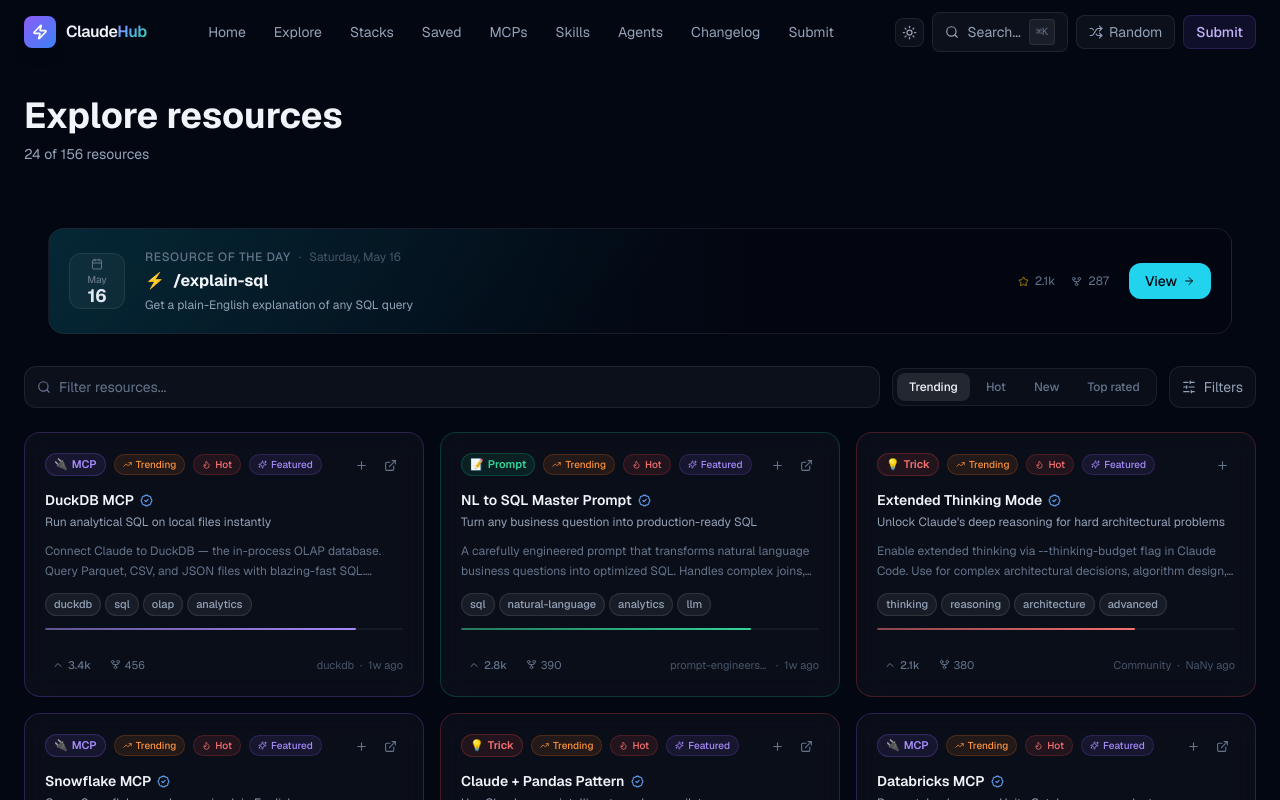
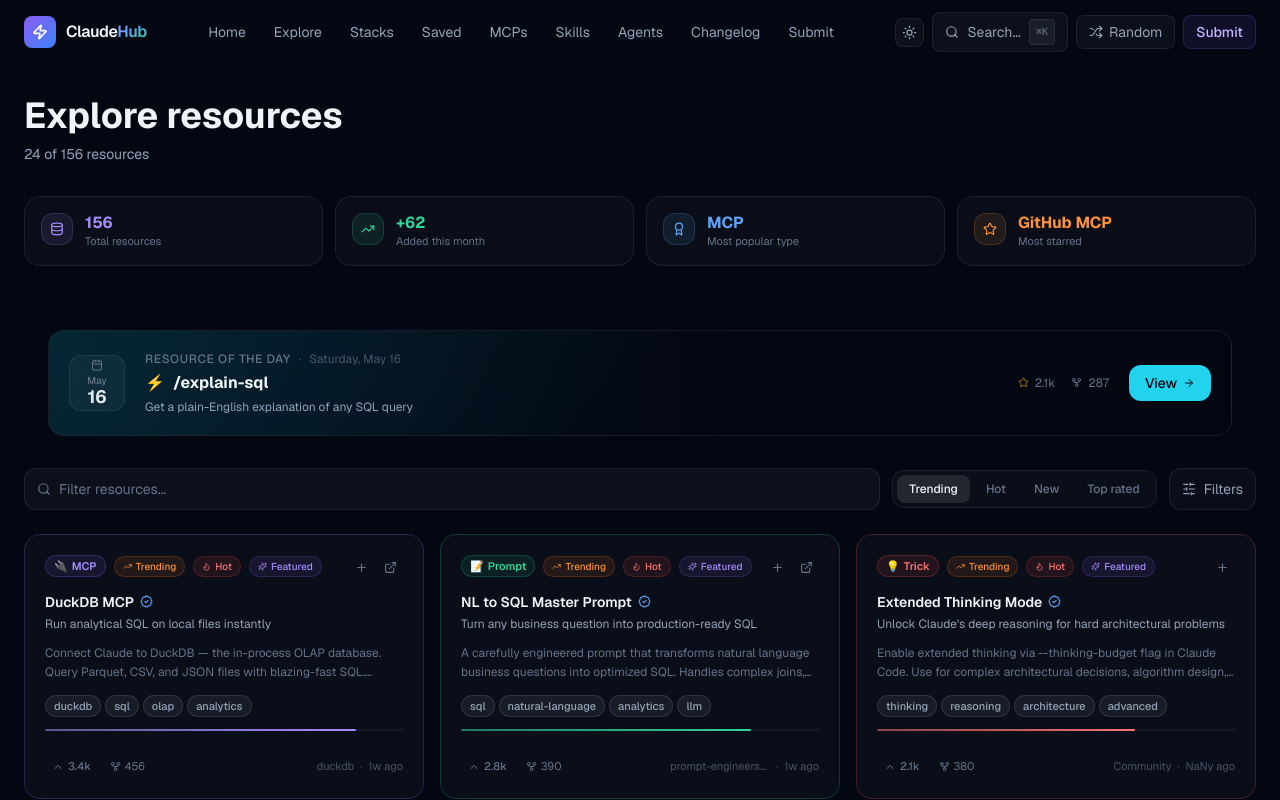
Before and after one commit to hari-techpath/claude-hub, a Next.js app: page /explore in a window 1280 px wide. Shown: the top 800 px of the page. Built offline with nearby package versions, Linux system fonts and the light colour scheme.

Commit message:
feat: trending ticker, explore stats bar, recently added row

```diff
--- a/app/explore/page.tsx
+++ b/app/explore/page.tsx
@@ -4,7 +4,7 @@
 import { useSearchParams } from "next/navigation";
 import { Suspense } from "react";
 import { motion, AnimatePresence } from "framer-motion";
-import { SlidersHorizontal, Search, X } from "lucide-react";
+import { SlidersHorizontal, Search, X, Database, TrendingUp, Award, Star } from "lucide-react";
 import Nav from "@/components/nav";
 import Footer from "@/components/footer";
 import SearchModal from "@/components/search-modal";
@@ -98,6 +98,48 @@
 
   const types = Object.entries(TYPE_META) as [ResourceType, typeof TYPE_META[ResourceType]][];
 
+  // Stats bar calculations
+  const totalResources = RESOURCES.length;
+  const thirtyDaysAgo = Date.now() - 30 * 24 * 60 * 60 * 1000;
+  const addedThisMonth = RESOURCES.filter((r) => {
+    const t = new Date(r.lastUpdated).getTime();
+    return !isNaN(t) && t >= thirtyDaysAgo;
+  }).length;
+  const typeCounts = RESOURCES.reduce<Record<string, number>>((acc, r) => {
+    acc[r.type] = (acc[r.type] || 0) + 1;
+    return acc;
+  }, {});
+  const mostPopularType = Object.entries(typeCounts).sort((a, b) => b[1] - a[1])[0];
+  const mostStarred = [...RESOURCES].sort((a, b) => b.stars - a.stars)[0];
+
+  const STATS = [
+    {
+      icon: Database,
+      value: totalResources.toString(),
+      label: "Total resources",
+      color: "#a78bfa",
+    },
+    {
+      icon: TrendingUp,
+      value: addedThisMonth > 0 ? `+${addedThisMonth}` : "—",
+      label: "Added this month",
+      color: "#34d399",
+    },
+    {
+      icon: Award,
+      value: mostPopularType ? TYPE_META[mostPopularType[0] as ResourceType].label : "—",
+      label: "Most popular type",
+      color: "#60a5fa",
+    },
+    {
+      icon: Star,
+      value: mostStarred ? mostStarred.name : "—",
+      label: "Most starred",
+      color: "#fb923c",
+      truncate: true,
+    },
+  ] as const;
+
   return (
     <>
       <Nav onSearchOpen={() => setSearchOpen(true)} />
@@ -106,6 +148,40 @@
         <div className="mb-8">
           <h1 className="text-3xl sm:text-4xl font-bold mb-2">Explore resources</h1>
           <p className="text-slate-400 text-sm">{displayed.length} of {filtered.length} resources</p>
+        </div>
+
+        {/* Stats bar */}
+        <div className="grid grid-cols-2 sm:grid-cols-4 gap-3 mb-8">
+          {STATS.map((stat, i) => {
+            const Icon = stat.icon;
+            return (
+              <motion.div
+                key={stat.label}
+                className="glass-card rounded-2xl p-4 flex items-start gap-3"
+                initial={{ opacity: 0, y: 16 }}
+                whileInView={{ opacity: 1, y: 0 }}
+                viewport={{ once: true }}
+                transition={{ duration: 0.4, delay: i * 0.07 }}
+              >
+                <div
+                  className="p-2 rounded-xl shrink-0"
+                  style={{ background: `${stat.color}18`, border: `1px solid ${stat.color}30` }}
+                >
+                  <Icon size={14} style={{ color: stat.color }} />
+                </div>
+                <div className="min-w-0">
+                  <div
+                    className={`text-base font-bold leading-tight mb-0.5 ${(stat as { truncate?: boolean }).truncate ? "truncate" : ""}`}
+                    style={{ color: stat.color }}
+                    title={(stat as { truncate?: boolean }).truncate ? stat.value : undefined}
+                  >
+                    {stat.value}
+                  </div>
+                  <div className="text-[11px] text-slate-500 leading-tight">{stat.label}</div>
+                </div>
+              </motion.div>
+            );
+          })}
         </div>
 
         <ResourceOfDay />
--- a/app/globals.css
+++ b/app/globals.css
@@ -196,6 +196,15 @@
   animation: floatLogo 18s ease-in-out infinite;
 }
 
+/* Hide scrollbar utility */
+.scrollbar-hide::-webkit-scrollbar {
+  display: none;
+}
+.scrollbar-hide {
+  -ms-overflow-style: none;
+  scrollbar-width: none;
+}
+
 /* Noise texture overlay */
 .noise::after {
   content: "";
--- a/app/page.tsx
+++ b/app/page.tsx
@@ -1,7 +1,9 @@
 "use client";
 
-import { useState } from "react";
+import { useState, useMemo } from "react";
+import { motion } from "framer-motion";
 import Nav from "@/components/nav";
+import TrendingTicker from "@/components/trending-ticker";
 import Hero from "@/components/hero";
 import StackStrip from "@/components/stack-strip";
 import FeaturedSpotlight from "@/components/featured-spotlight";
@@ -13,16 +15,19 @@
 import Footer from "@/components/footer";
 import SearchModal from "@/components/search-modal";
 import Link from "next/link";
-import { getCounts, RESOURCES } from "@/lib/resources";
+import { getCounts, getNew, RESOURCES } from "@/lib/resources";
+import ResourceCard from "@/components/resource-card";
 
 export default function HomePage() {
   const [searchOpen, setSearchOpen] = useState(false);
   const counts = getCounts();
   const totalCount = RESOURCES.length;
+  const recentResources = useMemo(() => getNew().slice(0, 6), []);
 
   return (
     <>
       <Nav onSearchOpen={() => setSearchOpen(true)} />
+      <TrendingTicker />
       <main>
         <Hero onSearchOpen={() => setSearchOpen(true)} totalCount={totalCount} counts={counts} />
         <StackStrip />
@@ -39,6 +44,34 @@
         <CategoryGrid counts={counts} />
         <TrendingSection />
         <TypeDistribution />
+
+        {/* Recently added */}
+        <section className="max-w-7xl mx-auto px-4 sm:px-6 py-12">
+          <div className="flex items-center gap-3 mb-6">
+            <h2 className="text-2xl font-bold">Recently added</h2>
+            <span className="relative flex h-2.5 w-2.5">
+              <span className="animate-ping absolute inline-flex h-full w-full rounded-full bg-emerald-400 opacity-75" />
+              <span className="relative inline-flex rounded-full h-2.5 w-2.5 bg-emerald-500" />
+            </span>
+          </div>
+          <div
+            className="flex gap-4 overflow-x-auto pb-2"
+            style={{ scrollbarWidth: "none", msOverflowStyle: "none" }}
+          >
+            {recentResources.map((resource, i) => (
+              <motion.div
+                key={resource.id}
+                className="min-w-[280px]"
+                initial={{ opacity: 0, x: 20 }}
+                whileInView={{ opacity: 1, x: 0 }}
+                viewport={{ once: true }}
+                transition={{ duration: 0.35, delay: i * 0.06 }}
+              >
+                <ResourceCard resource={resource} compact />
+              </motion.div>
+            ))}
+          </div>
+        </section>
 
         {/* Stacks teaser */}
         <section className="max-w-7xl mx-auto px-4 sm:px-6 py-12">
--- /dev/null
+++ b/components/trending-ticker.tsx
@@ -0,0 +1,67 @@
+"use client";
+
+import { useRef } from "react";
+import { motion } from "framer-motion";
+import Link from "next/link";
+import { getTrending } from "@/lib/resources";
+import { TYPE_META } from "@/lib/types";
+
+const trending = getTrending();
+// Duplicate for seamless infinite loop
+const DOUBLED = [...trending, ...trending];
+
+export default function TrendingTicker() {
+  if (trending.length === 0) return null;
+
+  return (
+    <div className="relative h-9 w-full bg-white/[0.02] border-b border-white/[0.05] flex items-center overflow-hidden">
+      {/* Left fade */}
+      <div className="absolute left-0 top-0 bottom-0 w-24 z-10 pointer-events-none"
+        style={{ background: "linear-gradient(to right, #030712 0%, transparent 100%)" }} />
+      {/* Right fade */}
+      <div className="absolute right-0 top-0 bottom-0 w-24 z-10 pointer-events-none"
+        style={{ background: "linear-gradient(to left, #030712 0%, transparent 100%)" }} />
+
+      {/* Label */}
+      <div className="absolute left-4 z-20 flex items-center gap-1.5 shrink-0 select-none">
+        <span className="text-sm">🔥</span>
+        <span className="text-[11px] font-semibold text-slate-400 uppercase tracking-wider whitespace-nowrap">
+          Trending:
+        </span>
+      </div>
+
+      {/* Scrolling strip — starts after the label */}
+      <div className="flex overflow-hidden ml-28 w-full">
+        <motion.div
+          className="flex items-center gap-0 shrink-0"
+          animate={{ x: ["0%", "-50%"] }}
+          transition={{ duration: 20, repeat: Infinity, ease: "linear" }}
+        >
+          {DOUBLED.map((resource, i) => {
+            const meta = TYPE_META[resource.type];
+            return (
+              <span key={`${resource.id}-${i}`} className="flex items-center shrink-0">
+                <Link
+                  href={`/resources/${resource.slug}`}
+                  className="flex items-center gap-1.5 px-3 py-0.5 rounded-full hover:bg-white/[0.06] transition-colors group"
+                >
+                  {/* Type badge */}
+                  <span
+                    className="inline-flex items-center gap-0.5 px-1.5 py-px rounded-full text-[10px] font-semibold leading-none"
+                    style={{ background: meta.bg, color: meta.color, border: `1px solid ${meta.border}` }}
+                  >
+                    {meta.icon} {meta.label}
+                  </span>
+                  <span className="text-xs text-slate-300 group-hover:text-white transition-colors whitespace-nowrap">
+                    {resource.name}
+                  </span>
+                </Link>
+                <span className="text-slate-600 text-xs select-none px-1">·</span>
+              </span>
+            );
+          })}
+        </motion.div>
+      </div>
+    </div>
+  );
+}
```
